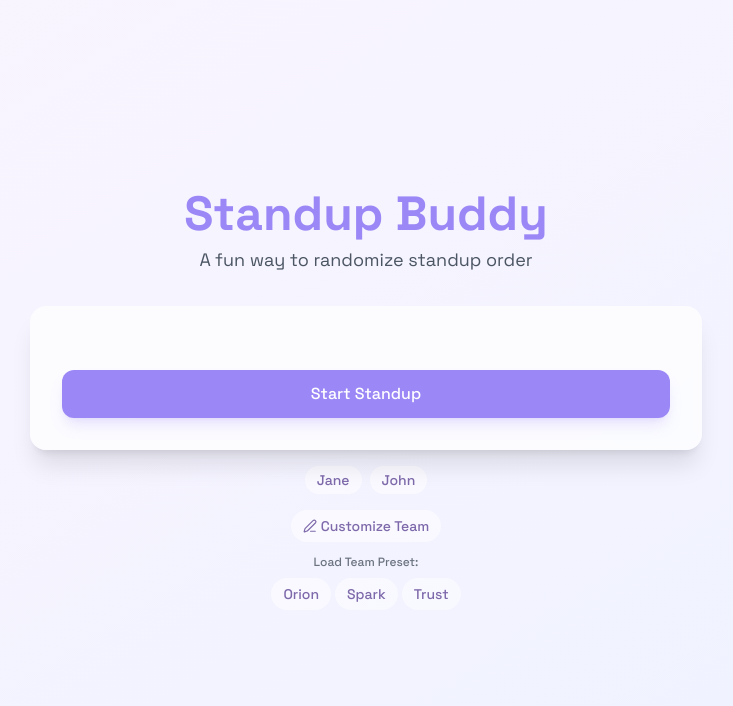
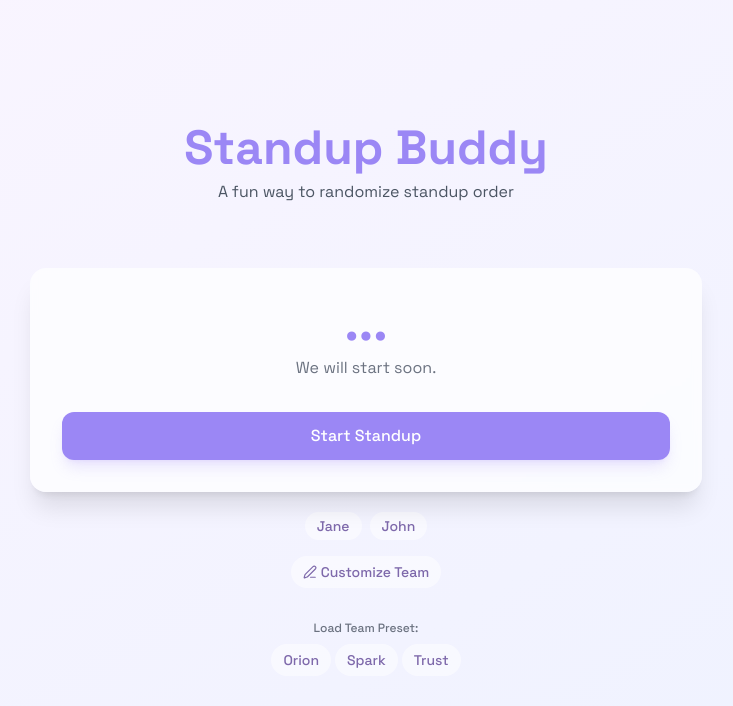
Before and after one commit to JuliusMorkunas/standup-buddy, a React (Vite) app: page / in a window 1280 px wide. Shown: the top 706 px of the page, without its empty margins (274-1007 px from the left). Built offline with nearby package versions, Linux system fonts and the light colour scheme.

Commit message:
Update name to Julius B and improve UI spacing and layout

```diff
--- a/src/App.jsx
+++ b/src/App.jsx
@@ -34,7 +34,7 @@ const TEAM_PRESETS = {
     "Ripal",
     "Stephen",
     "Sudhir",
-    "Julius"
+    "Julius B"
   ]
 }
 const MAX_TEAM_MEMBERS = 12
@@ -187,10 +187,10 @@ function StandupBuddy() {
           initial={{ opacity: 0, y: -20 }}
           animate={{ opacity: 1, y: 0 }}
           transition={{ duration: 0.5 }}
-          className="text-center mb-8"
+          className="text-center mb-16"
         >
           <h1 className="text-5xl font-bold text-primary mb-2">Standup Buddy</h1>
-          <p className="text-lg text-gray-600">A fun way to randomize standup order</p>
+          <p className="text-md text-gray-600">A fun way to randomize standup order</p>
         </motion.div>
 
         <motion.div
@@ -201,7 +201,7 @@ function StandupBuddy() {
         >
           {/* Current Speaker Display */}
           <AnimatePresence mode="wait">
-            {currentSpeaker && (
+            {currentSpeaker ? (
               <motion.div
                 key={isSelecting ? "selecting" : currentSpeaker}
                 initial={{ opacity: 0, scale: 0.8 }}
@@ -214,7 +214,7 @@ function StandupBuddy() {
                 }}
                 className="text-center mb-8"
               >
-                <h2 className="text-3xl font-bold text-primary mb-2">{currentSpeaker}</h2>
+                <h2 className="text-5xl font-bold text-primary mb-2">{currentSpeaker}</h2>
                 <p className="text-gray-600">It's your turn to speak!</p>
                 {isSelecting && (
                   <motion.div
@@ -226,11 +226,23 @@ function StandupBuddy() {
                   </motion.div>
                 )}
               </motion.div>
+            ) : (
+              <motion.div
+                key="no-speaker"
+                initial={{ opacity: 0 }}
+                animate={{ opacity: 1 }}
+                exit={{ opacity: 0 }}
+                transition={{ duration: 0.3 }}
+                className="text-center mb-8"
+              >
+                <h2 className="text-5xl font-bold text-primary mb-2">...</h2>
+                <p className="text-gray-500">We will start soon.</p>
+              </motion.div>
             )}
           </AnimatePresence>
 
           {/* Action Buttons */}
-          <div className="mt-8 space-y-4">
+          <div className="space-y-3">
             {/* Show Select Next Person button only if there are available members */}
             {teamMembers.filter(member =>
               !selectedMembers.includes(member) && !excludedMembers.includes(member)
@@ -271,8 +283,8 @@ function StandupBuddy() {
         <motion.div
           initial={{ opacity: 0 }}
           animate={{ opacity: 1 }}
-          transition={{ duration: 0.5, delay: 0.4 }}
-          className="mt-4"
+          transition={{ duration: 0.5, delay: 0.3 }}
+          className="mt-5"
         >
           <div className="flex flex-wrap gap-2 justify-center mb-4">
             {teamMembers.map((member) => (
@@ -373,7 +385,8 @@ function StandupBuddy() {
                 </div>
               </motion.div>
             ) : (
-              <div className="flex flex-col items-center gap-3">
+              <div>
+                <div className="flex flex-col items-center mb-8">
                   {/* Customize Team Button */}
                   <motion.button
                     whileHover={{ scale: 1.02 }}
@@ -384,7 +397,7 @@ function StandupBuddy() {
                     <Edit3 className="w-3.5 h-3.5" />
                     Customize Team
                   </motion.button>
-
+                </div>
                 {/* Team Preset Buttons */}
                 <div className="flex flex-col items-center gap-2">
                   <p className="text-xs text-gray-500 font-medium">Load Team Preset:</p>
@@ -412,8 +425,8 @@ function StandupBuddy() {
             )}
           </div>
         </motion.div>
-      </div>
-    </div>
+      </div >
+    </div >
   )
 }
 
```
Lines whose indentation alone changed are shown as unchanged.
